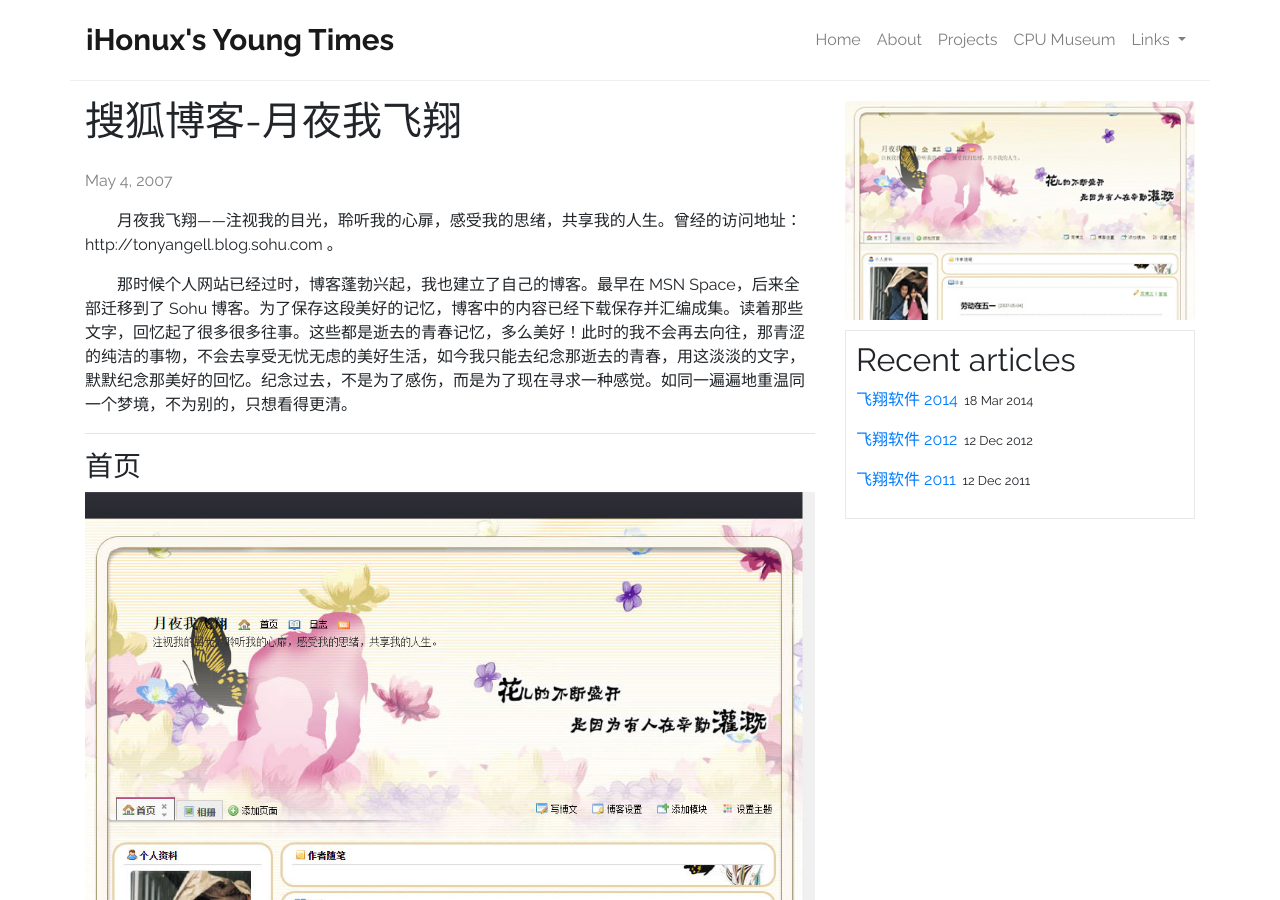
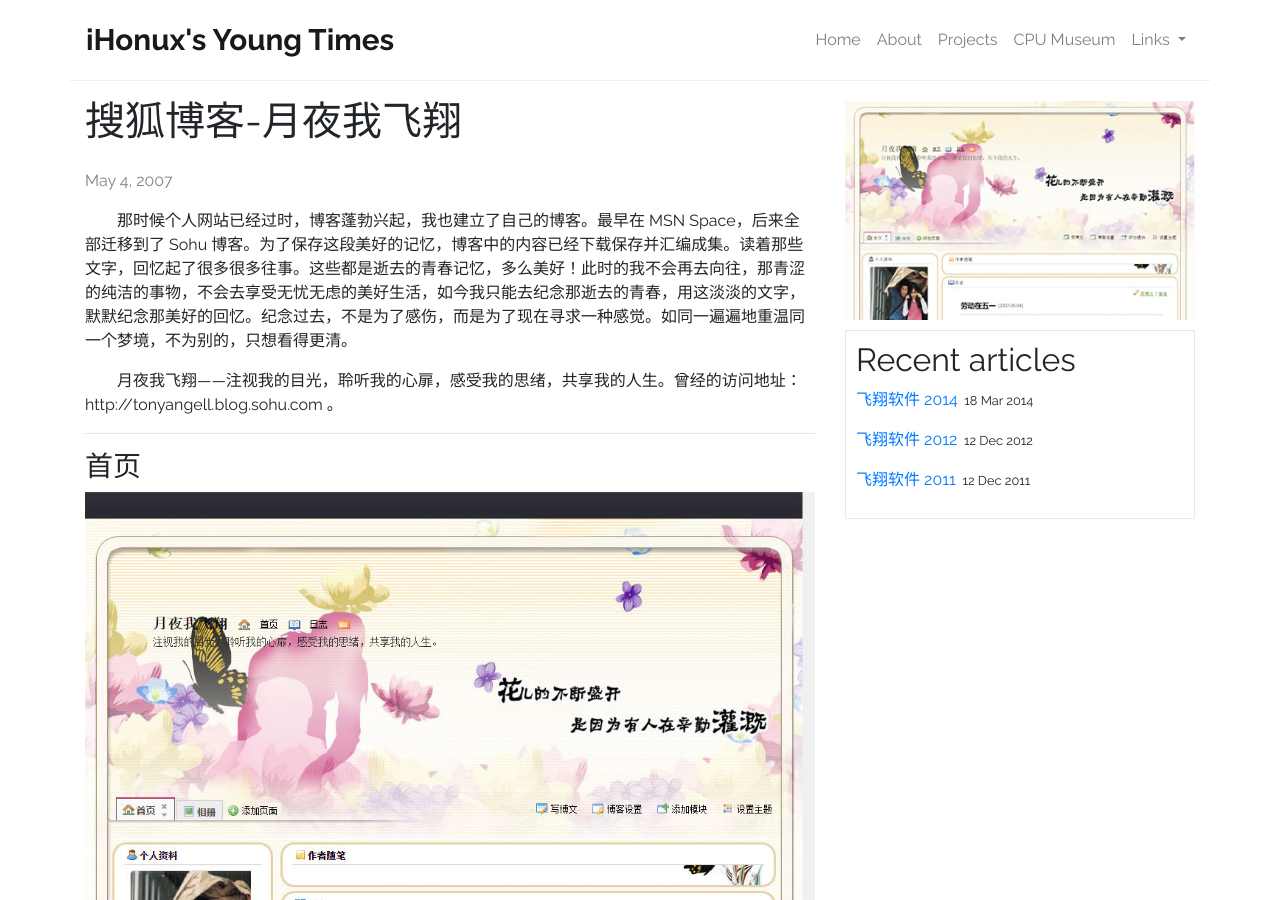
Before and after one commit to past-records/past-records.github.io, a Jekyll site: the page built from _posts/2007-05-04-sohu-blog.markdown, in a window 1280 px wide and 900 px high. Built offline with Jekyll 4.4.1, drawn with Linux system fonts in a browser that asks for light colours.

```diff
--- a/_posts/2007-05-04-sohu-blog.markdown
+++ b/_posts/2007-05-04-sohu-blog.markdown
@@ -6,9 +6,9 @@ image: /images/blog/sohu-blog-small.jpg
 categories: [博客, Blog, 月夜我飞翔]
 ---
 
+　　那时候个人网站已经过时，博客蓬勃兴起，我也建立了自己的博客。最早在 MSN Space，后来全部迁移到了 Sohu 博客。为了保存这段美好的记忆，博客中的内容已经下载保存并汇编成集。读着那些文字，回忆起了很多很多往事。这些都是逝去的青春记忆，多么美好！此时的我不会再去向往，那青涩的纯洁的事物，不会去享受无忧无虑的美好生活，如今我只能去纪念那逝去的青春，用这淡淡的文字，默默纪念那美好的回忆。纪念过去，不是为了感伤，而是为了现在寻求一种感觉。如同一遍遍地重温同一个梦境，不为别的，只想看得更清。
+
 　　月夜我飞翔——注视我的目光，聆听我的心扉，感受我的思绪，共享我的人生。曾经的访问地址：http://tonyangell.blog.sohu.com 。
-
-　　那时候个人网站已经过时，博客蓬勃兴起，我也建立了自己的博客。最早在 MSN Space，后来全部迁移到了 Sohu 博客。为了保存这段美好的记忆，博客中的内容已经下载保存并汇编成集。读着那些文字，回忆起了很多很多往事。这些都是逝去的青春记忆，多么美好！此时的我不会再去向往，那青涩的纯洁的事物，不会去享受无忧无虑的美好生活，如今我只能去纪念那逝去的青春，用这淡淡的文字，默默纪念那美好的回忆。纪念过去，不是为了感伤，而是为了现在寻求一种感觉。如同一遍遍地重温同一个梦境，不为别的，只想看得更清。
 
 ------
 
```
